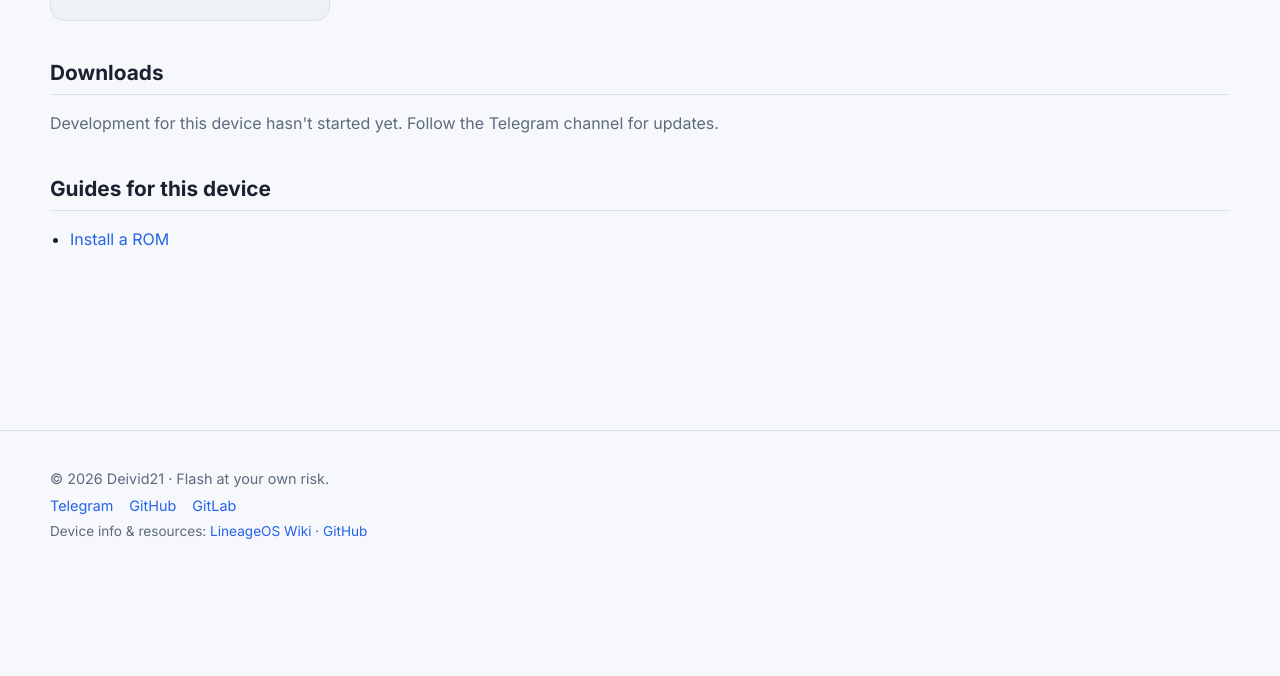
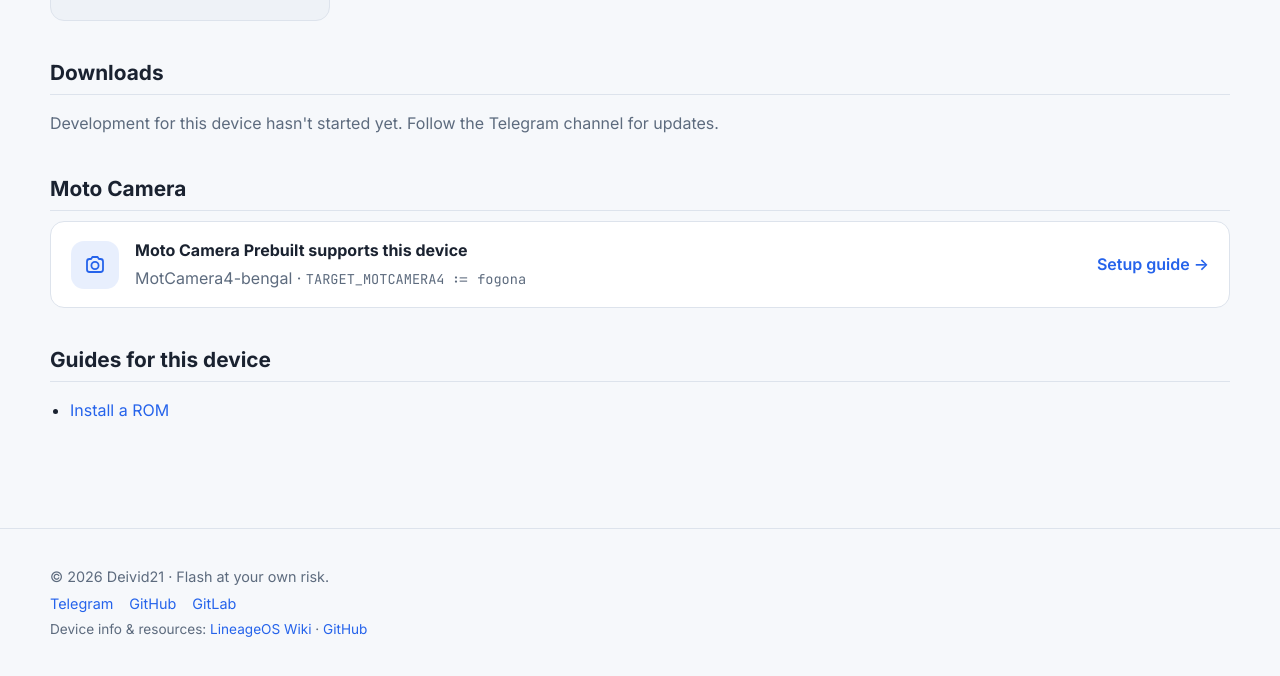
Before and after one commit to Deivid21/deivid21.github.io, a Jekyll site: the page built from _devices/fogona.md, in a window 1280 px wide and 1108 px high, cut to the strip 431-1107 px from the top of the window. Built offline with Jekyll 4.4.1, drawn with Linux system fonts in a browser that asks for light colours.

Commit message:
feat: link device pages to their Moto Camera setup
Devices supported by Moto Camera Prebuilt show a card with their
camera repo and makefile setting, linking to the setup on
/moto-camera/ with that device already picked.

Co-Authored-By: Claude Opus 5.5 <noreply@anthropic.com>

```diff
--- a/_layouts/device.html
+++ b/_layouts/device.html
@@ -115,6 +115,21 @@ layout: default
   <script id="rom-sources" type="application/json">{{ site.official_sources | jsonify }}</script>
   {% endif %}
 
+  {% assign mcd = site.data.motcamera.devices | where: "codename", page.codename | first %}
+  {% if mcd %}
+  <section class="block">
+    <h2>Moto Camera</h2>
+    <a class="device-mc" href="{{ '/moto-camera/' | relative_url }}#device={{ page.codename }}">
+      <span class="project-icon">{% include icons/camera.svg %}</span>
+      <span class="device-mc-body">
+        <strong><span data-lang="en">Moto Camera Prebuilt supports this device</span><span data-lang="es">Moto Camera Prebuilt es compatible con este dispositivo</span></strong>
+        <span class="muted">{{ mcd.repo }} · <code>{{ mcd.setting }}</code></span>
+      </span>
+      <span class="project-cta"><span data-lang="en">Setup guide</span><span data-lang="es">Guía de configuración</span> →</span>
+    </a>
+  </section>
+  {% endif %}
+
   {% if page.extras %}
   <section class="block">
     <h2 data-i18n="extras">{{ t.extras }}</h2>
--- a/assets/css/style.css
+++ b/assets/css/style.css
@@ -399,3 +399,12 @@ pre.code .copy { position: absolute; top: 8px; right: 8px; background: var(--car
   .project-phones img { height: 150px; }
   .project-phones img:nth-child(2) { height: 170px; }
 }
+
+/* ── Moto Camera link on device pages ───────────────── */
+.device-mc { display: flex; align-items: center; gap: 16px; padding: 16px 20px; border-radius: var(--radius); background: var(--card); border: 1px solid var(--border); color: var(--text); transition: border-color .15s ease; }
+.device-mc:hover { border-color: var(--accent); text-decoration: none; }
+.device-mc .project-icon { margin: 0; flex: none; }
+.device-mc-body { flex: 1; display: flex; flex-direction: column; gap: 2px; min-width: 0; }
+.device-mc-body code { font-size: .85em; }
+.device-mc .project-cta { margin: 0; white-space: nowrap; }
+@media (max-width: 640px) { .device-mc { flex-wrap: wrap; } .device-mc .project-cta { width: 100%; } }
```
